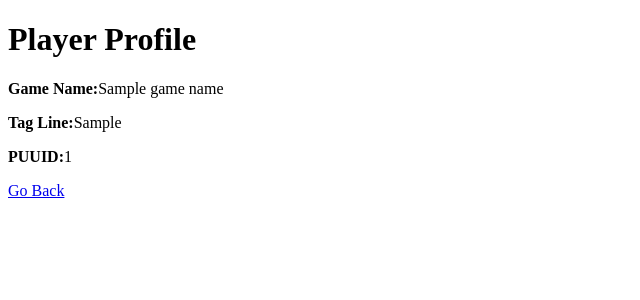
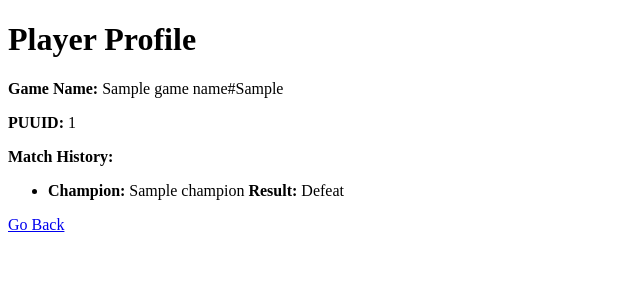
Before and after one commit to KermaJuuso/API-project, a Flask app: template profileApp/templates/profile.html in a window 1280 px wide. Shown: the top 300 px of the page, without its empty margins (0-640 px from the left). Run offline with Flask 3, Linux system fonts and the light colour scheme; the template is opened without the code that fills it: most values are stand-ins (such as "Sample title", 1, 10 or a date in 2020).

Commit message:
Add match history print

```diff
--- a/profileApp/templates/profile.html
+++ b/profileApp/templates/profile.html
@@ -6,9 +6,18 @@
 </head>
 <body>
     <h1>Player Profile</h1>
-    <p><strong>Game Name:</strong>{{ gameName }}</p>
-    <p><strong>Tag Line:</strong>{{ tagLine }}</p>
-    <p><strong>PUUID:</strong>{{ puuid }}</p>
+    <p><strong>Game Name: </strong>{{ gameName }}#{{tagLine}}</p>
+    <p><strong>PUUID: </strong>{{ puuid }}</p>
+    <p><strong>Match History:</strong></p>
+    <ul>
+        {% for match in matches %}
+            <li>
+                <strong>Champion: </strong>{{match.champion}}
+                <strong>Result: </strong>{{'Victory' if match.win else 'Defeat'}}
+            </li>
+        {% endfor %}
+    </ul>
+
     <a href="/">Go Back</a>
 </body>
 </html>
```
